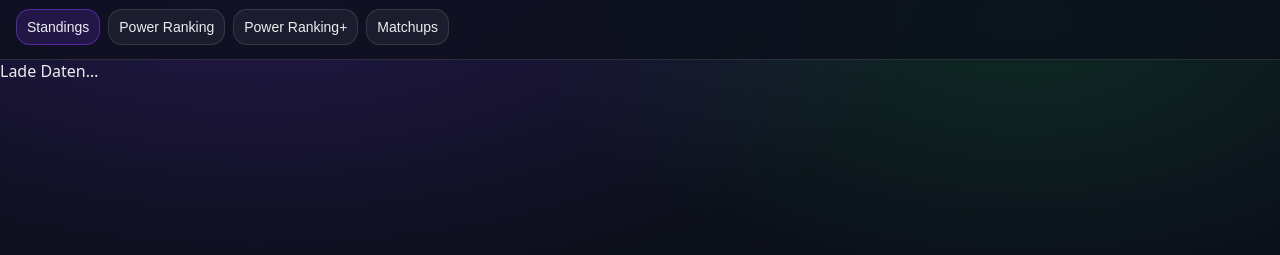
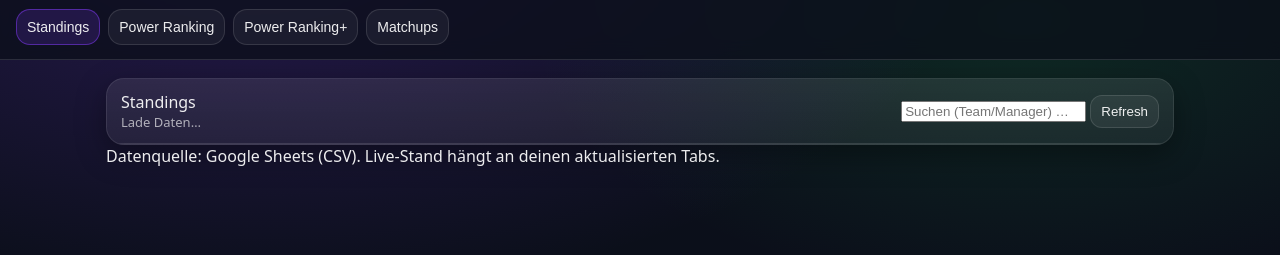
Before and after one commit to blackforestmadwolves-web/fba-live, a plain HTML site: page index.html in a window 1280 px wide. Shown: the part 61-316 px from the top of the page. Drawn offline with nearby package versions, Linux system fonts and the light colour scheme.

Commit message:
Refactor HTML structure for better organization

```diff
--- a/index.html
+++ b/index.html
@@ -5,30 +5,47 @@
     <meta name="viewport" content="width=device-width, initial-scale=1.0" />
     <title>FBA Live</title>
     <link rel="stylesheet" href="./styles.css" />
-    <!-- CSV Parser (PapaParse) -->
     <script src="https://cdn.jsdelivr.net/npm/papaparse@5.4.1/papaparse.min.js"></script>
   </head>
   <body>
     <header class="topbar">
+      <div class="topbar__inner">
         <div class="brand">
-    <img class="brand__logo" src="./assets/fba-logo.png" alt="FBA Logo" />
+          <img class="brand__logo" src="./assets/fba-logo.png" alt="FBA" />
           <div class="brand__text">
             <div class="brand__title">FBA Live</div>
             <div class="brand__sub">Standings • Power Ranking • Matchups</div>
           </div>
         </div>
 
-  <nav class="tabs">
+        <nav class="tabs" aria-label="Navigation">
           <button class="tab is-active" data-view="standings">Standings</button>
           <button class="tab" data-view="pr">Power Ranking</button>
           <button class="tab" data-view="prp">Power Ranking+</button>
           <button class="tab" data-view="matchups">Matchups</button>
         </nav>
+      </div>
     </header>
 
-    <main>
-      <div id="status">Lade Daten…</div>
-      <div id="tableWrap"></div>
+    <main class="container">
+      <section class="card">
+        <div class="card__meta">
+          <div>
+            <div id="title" class="card__title">Standings</div>
+            <div id="status" class="status">Lade Daten…</div>
+          </div>
+          <div class="actions">
+            <input id="search" class="search" type="search" placeholder="Suchen (Team/Manager) …" />
+            <button id="refreshBtn" class="btn">Refresh</button>
+          </div>
+        </div>
+
+        <div id="tableWrap" class="tableWrap"></div>
+      </section>
+
+      <footer class="footer">
+        Datenquelle: Google Sheets (CSV). Live-Stand hängt an deinen aktualisierten Tabs.
+      </footer>
     </main>
 
     <script src="./app.js"></script>
```
Lines whose indentation alone changed are shown as unchanged.
